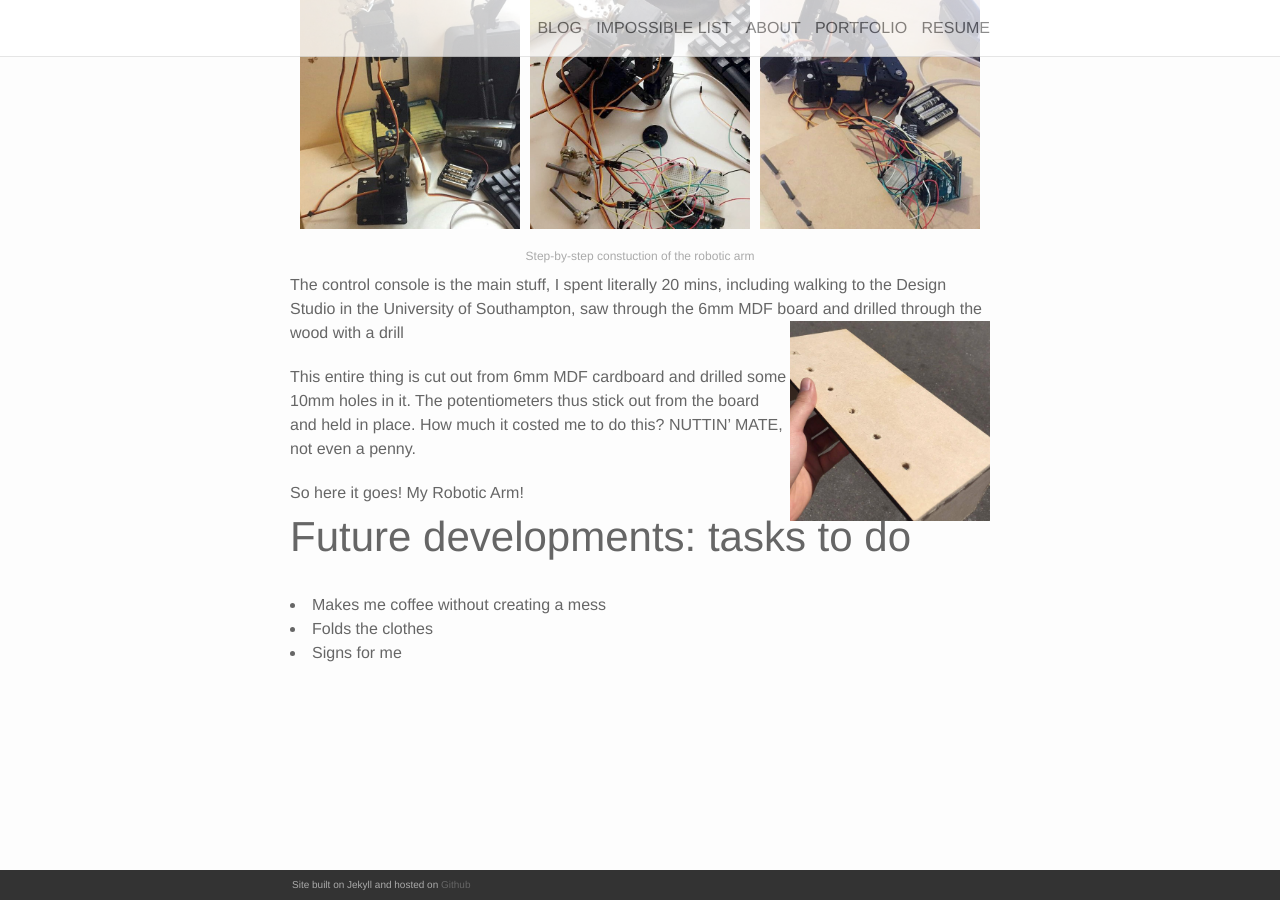
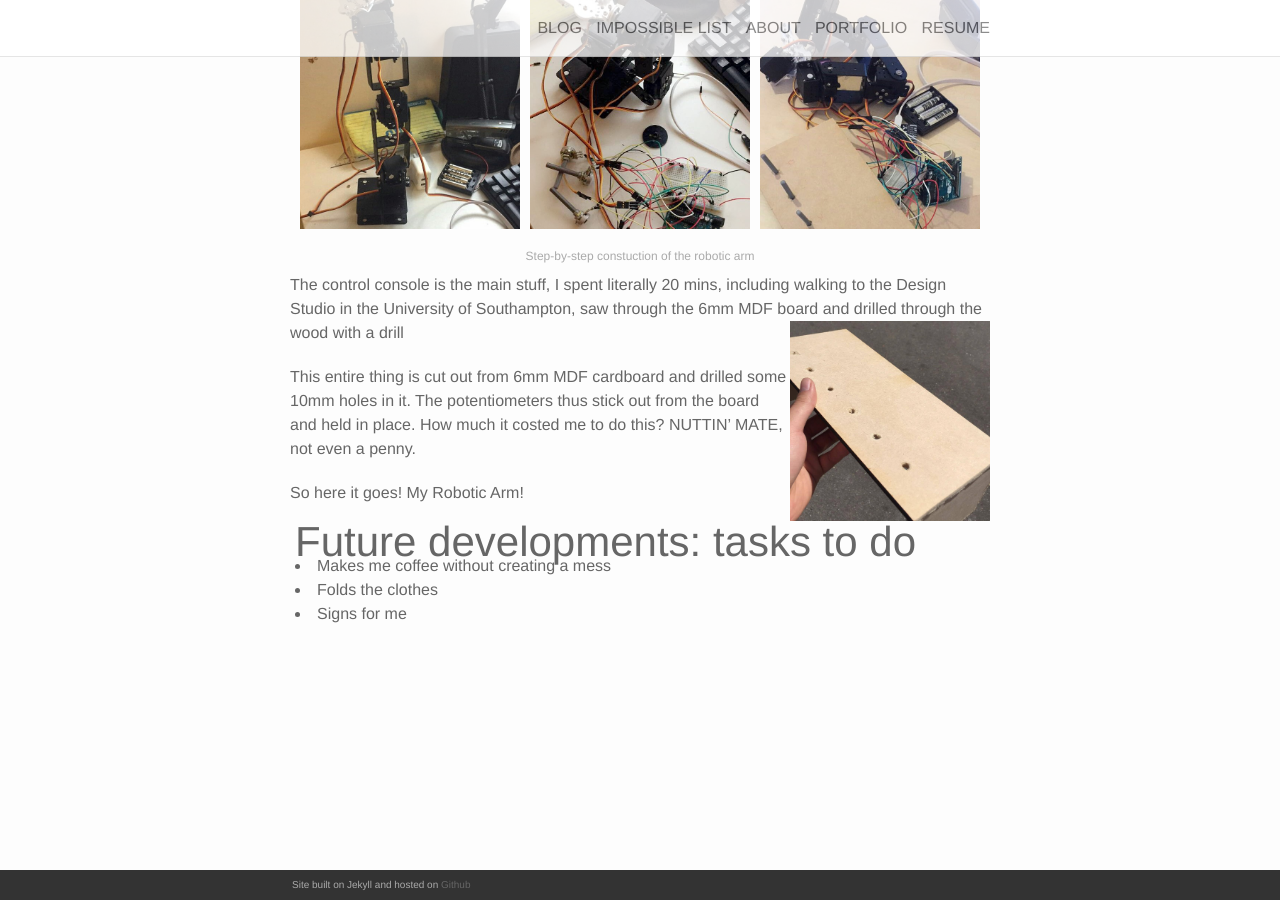
Before and after one commit to chwong1996/myhome, a Jekyll site: the page built from _portfolio/2_project.markdown, in a window 1280 px wide and 900 px high, scrolled down 1146 px. Built offline with Jekyll 4.4.1, drawn with Linux system fonts in a browser that asks for light colours; nearby versions of some CDN libraries.

Commit message:
Update 2_project.markdown

```diff
--- a/_portfolio/2_project.markdown
+++ b/_portfolio/2_project.markdown
@@ -39,12 +39,9 @@
 This entire thing is cut out from 6mm MDF cardboard and drilled some 10mm holes in it. The potentiometers thus stick out from the board and held in place. How much it costed me to do this? NUTTIN' MATE, not even a penny.
 
 So here it goes! My Robotic Arm!
-
-
-
-
+<div class="img_row">
 <h2>Future developments: tasks to do</h2>
-<br>
 <li>Makes me coffee without creating a mess</li>
 <li>Folds the clothes</li>
 <li>Signs for me</li>
+</div>
```
